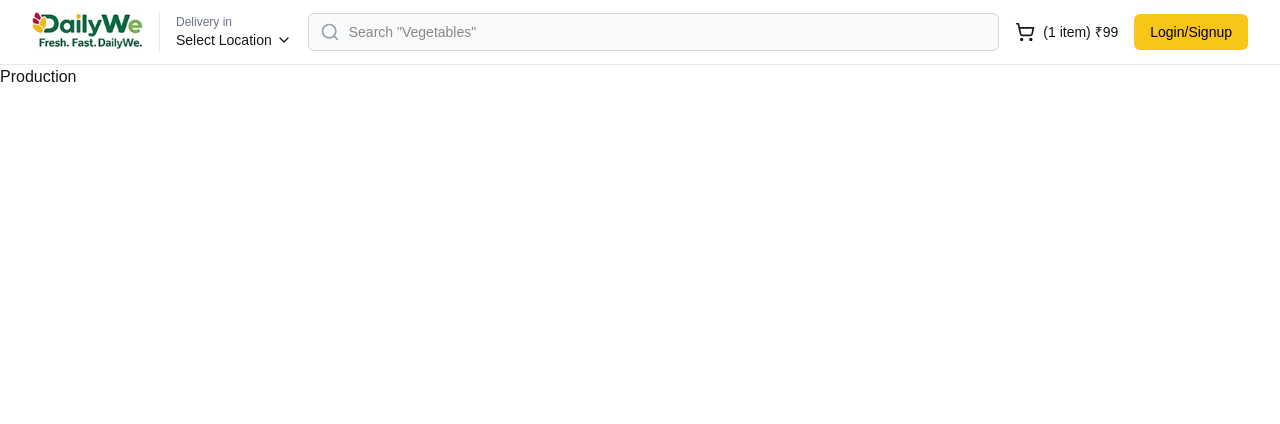
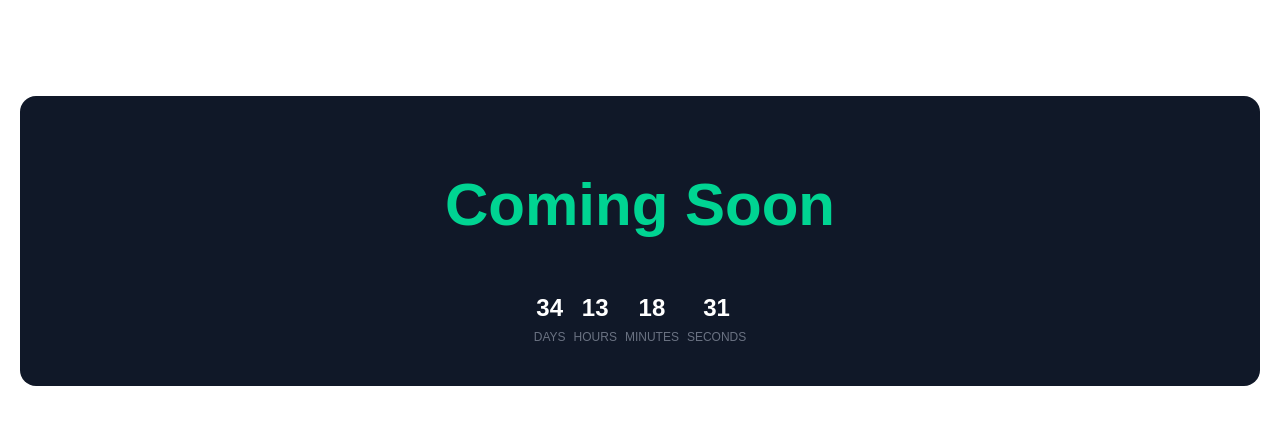
Before and after one commit to dailywe/daily-we, a Next.js app: page / in a window 1280 px wide. Shown: the top 424 px of the page. Built offline with nearby package versions, Linux system fonts and the light colour scheme.

Commit message:
Coming Soon Page Add

```diff
--- a/src/app/layout.js
+++ b/src/app/layout.js
@@ -23,7 +23,7 @@ export default function RootLayout({ children }) {
       <body
         className={`${geistSans.variable} ${geistMono.variable} antialiased`}
       >
-        <Header />
+        {/* <Header /> */}
         {children}
       </body>
     </html>
--- a/src/app/page.js
+++ b/src/app/page.js
@@ -1,9 +1,66 @@
-import Image from "next/image";
+'use client';
 
-export default function Home() {
+import { useEffect, useState } from 'react';
+
+const Home = () => {
+  const [timeLeft, setTimeLeft] = useState({ days: '00', hours: '00', minutes: '00', seconds: '00' });
+
+  useEffect(() => {
+    const calculateTimeLeft = () => {
+      let dest = new Date('April 30, 2025 23:59:59').getTime();
+      let now = new Date().getTime();
+      let diff = dest - now;
+
+      if (diff <= 0) {
+        let nextMonthDate = new Date();
+        nextMonthDate.setMonth(nextMonthDate.getMonth() + 1);
+        if (nextMonthDate.getMonth() === 0) {
+          nextMonthDate.setFullYear(nextMonthDate.getFullYear() + 1);
+        }
+        dest = nextMonthDate.getTime();
+        diff = dest - now;
+      }
+
+      let days = Math.floor(diff / (1000 * 60 * 60 * 24));
+      let hours = Math.floor((diff % (1000 * 60 * 60 * 24)) / (1000 * 60 * 60));
+      let minutes = Math.floor((diff % (1000 * 60 * 60)) / (1000 * 60));
+      let seconds = Math.floor((diff % (1000 * 60)) / 1000);
+
+      setTimeLeft({
+        days: days < 10 ? `0${days}` : `${days}`,
+        hours: hours < 10 ? `0${hours}` : `${hours}`,
+        minutes: minutes < 10 ? `0${minutes}` : `${minutes}`,
+        seconds: seconds < 10 ? `0${seconds}` : `${seconds}`,
+      });
+    };
+
+    const timer = setInterval(calculateTimeLeft, 1000);
+    return () => clearInterval(timer);
+  }, []);
+
   return (
-    <div >
-      <h1>Production</h1>
-    </div>
+    <section className="py-24 relative">
+      <div className="w-full max-w-7xl px-4 md:px-5 lg:px-5 mx-auto">
+        <div className="w-full md:px-16 px-10 md:pt-16 pt-10 pb-10 bg-gray-900 rounded-2xl flex-col justify-end items-center lg:gap-28 md:gap-16 gap-10 inline-flex">
+          <div className="flex-col justify-end items-center lg:gap-16 gap-10 flex">
+            <div className="flex-col justify-center items-center gap-10 flex">
+              <div className="flex-col justify-start items-center gap-2.5 flex">
+                <h2 className="text-center text-emerald-400 md:text-6xl text-5xl font-bold font-manrope leading-normal">Coming Soon</h2>
+              </div>
+              <div className="flex items-start justify-center w-full gap-2 count-down-main">
+                {['days', 'hours', 'minutes', 'seconds'].map((unit) => (
+                  <div key={unit} className="timer flex flex-col gap-0.5">
+                    <h3 className="text-center text-white text-2xl font-bold font-manrope leading-9">{timeLeft[unit]}</h3>
+                    <p className="text-center text-gray-500 text-xs font-normal leading-normal w-full">{unit.toUpperCase()}</p>
+                  </div>
+                ))}
+              </div>
+            </div>
+          </div>
+        </div>
+      </div>
+    </section>
   );
-}
+};
+
+export default Home;
```
